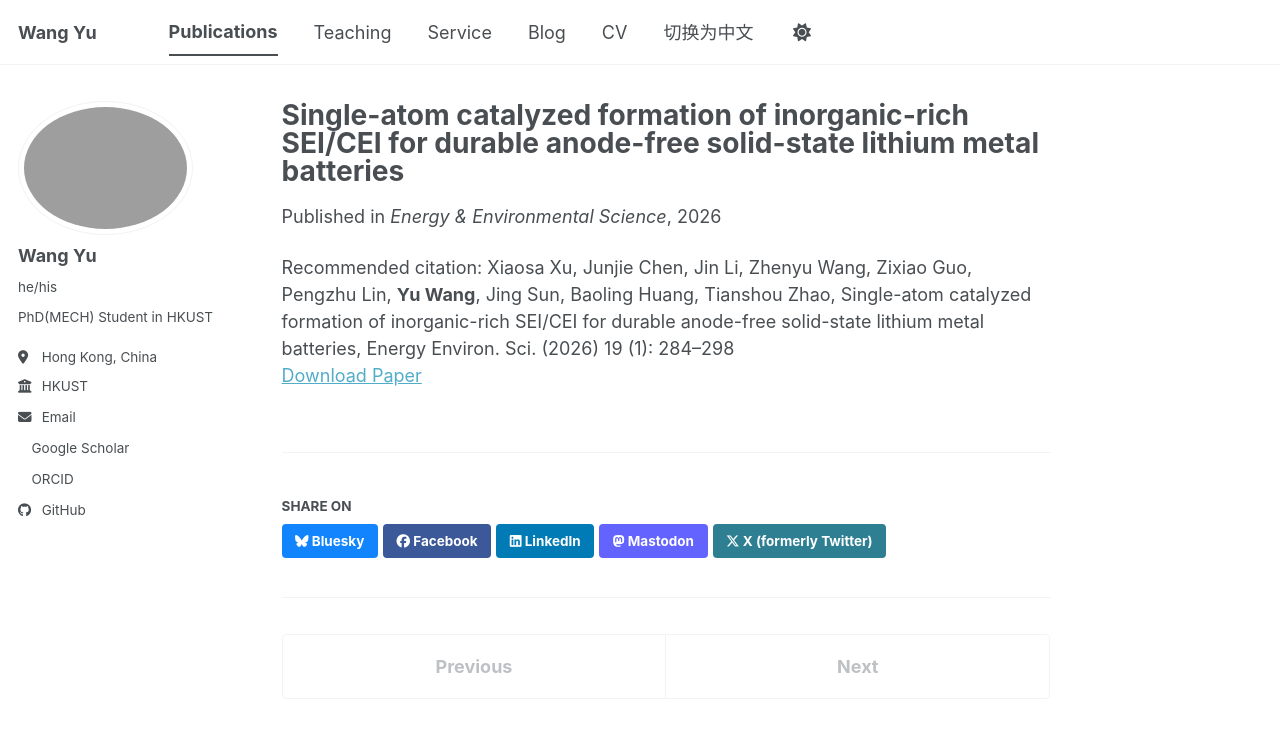
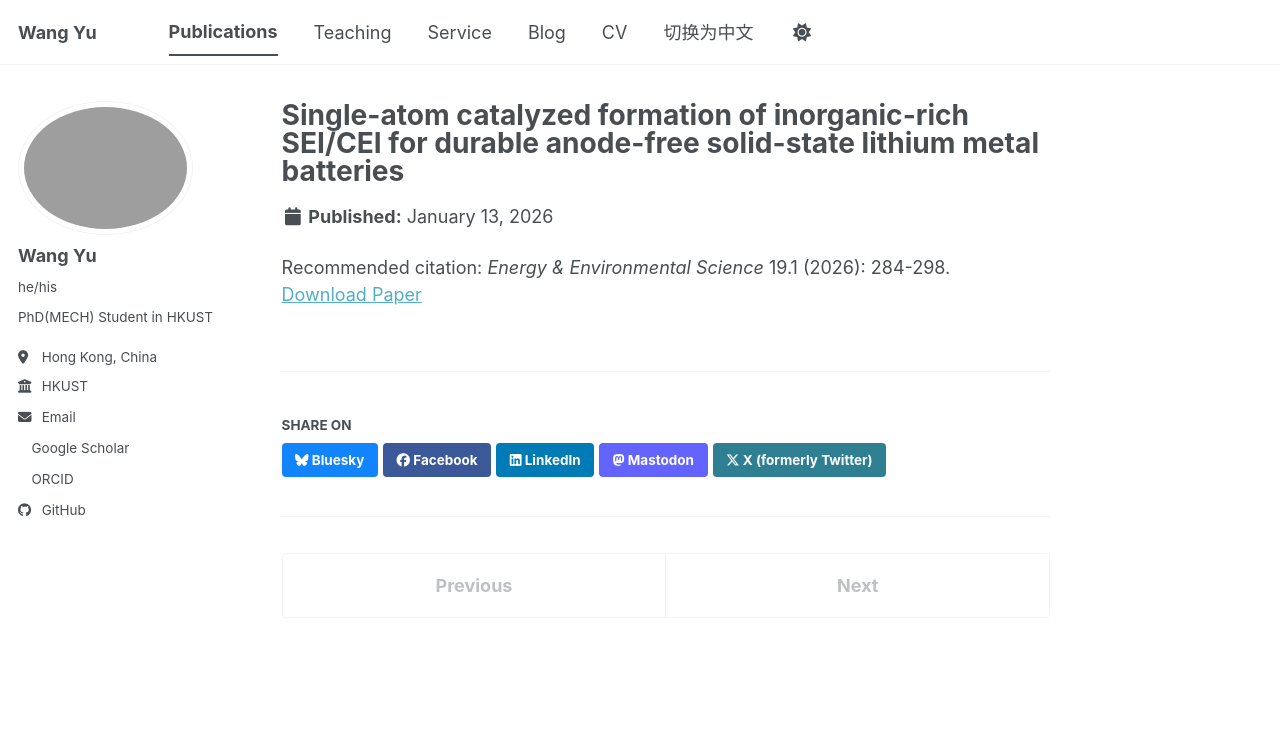
Before and after one commit to wangyu-hk/wangyu-hk.github.io, a Jekyll site: the page built from _publications/2026-01-13.md, in a window 1280 px wide. Shown: the top 738 px of the page. Built offline with Jekyll 4.4.1, drawn with Linux system fonts in a browser that asks for light colours; a script bundle is joined from its source files by our own code; a style sheet for code colours, icons or effects is not loaded.

Commit message:
Update 2026-01-13.md

```diff
--- a/_publications/2026-01-13.md
+++ b/_publications/2026-01-13.md
@@ -3,8 +3,8 @@ title: "Single-atom catalyzed formation of inorganic-rich SEI/CEI for durable an
 collection: publications
 category: manuscripts
 date: 2026-01-13
-venue: "Energy & Environmental Science"
-citation: 'Xiaosa Xu, Junjie Chen, Jin Li, Zhenyu Wang, Zixiao Guo, Pengzhu Lin, <strong>Yu Wang</strong>, Jing Sun, Baoling Huang, Tianshou Zhao, Single-atom catalyzed formation of inorganic-rich SEI/CEI for durable anode-free solid-state lithium metal batteries, Energy Environ. Sci. (2026) 19 (1): 284–298'
+author: "Xiaosa Xu, Junjie Chen, Jin Li, Zhenyu Wang, Zixiao Guo, Pengzhu Lin, <strong>Yu Wang</strong>, Jing Sun, Baoling Huang, Tianshou Zhao"
+citation: '<i>Energy & Environmental Science</i> 19.1 (2026): 284-298.'
 paperurl: "https://doi.org/10.1039/d5ee05317j"
 
 ---
```
